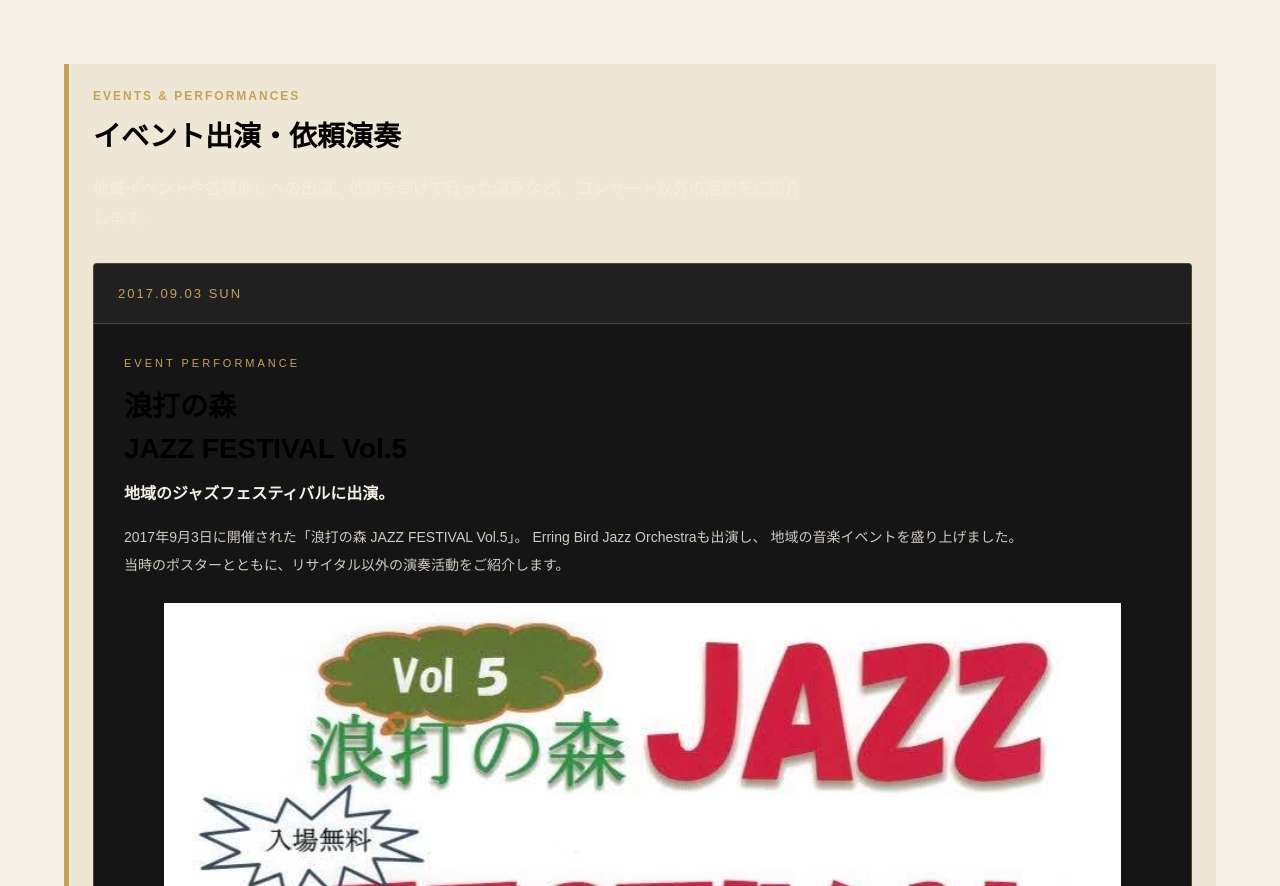
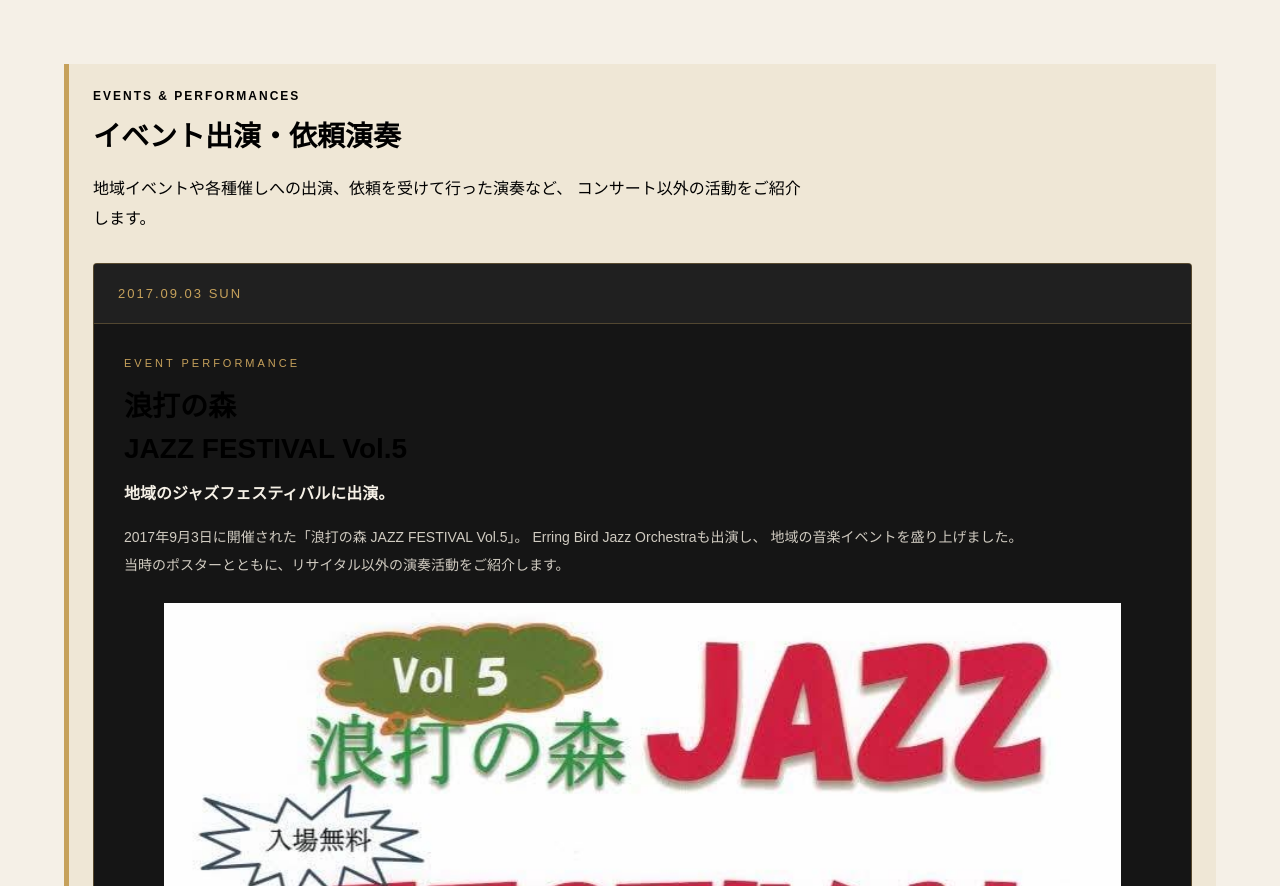
Before and after one commit to Kgr5bq46/erring-bird-jazz-orchestra, a plain HTML site: page index.html in a window 1280 px wide. Shown: the part 10741-11627 px from the top of the page. Drawn offline with Linux system fonts and the light colour scheme.

Commit message:
Update style.css

```diff
--- a/style.css
+++ b/style.css
@@ -1844,3 +1844,8 @@ color: #000000;
     font-size: 23px;
   }
 }
+
+/* イベント出演・依頼演奏の説明文を黒にする */
+.history .history-category-events > p {
+  color: #000000 !important;
+}
```
